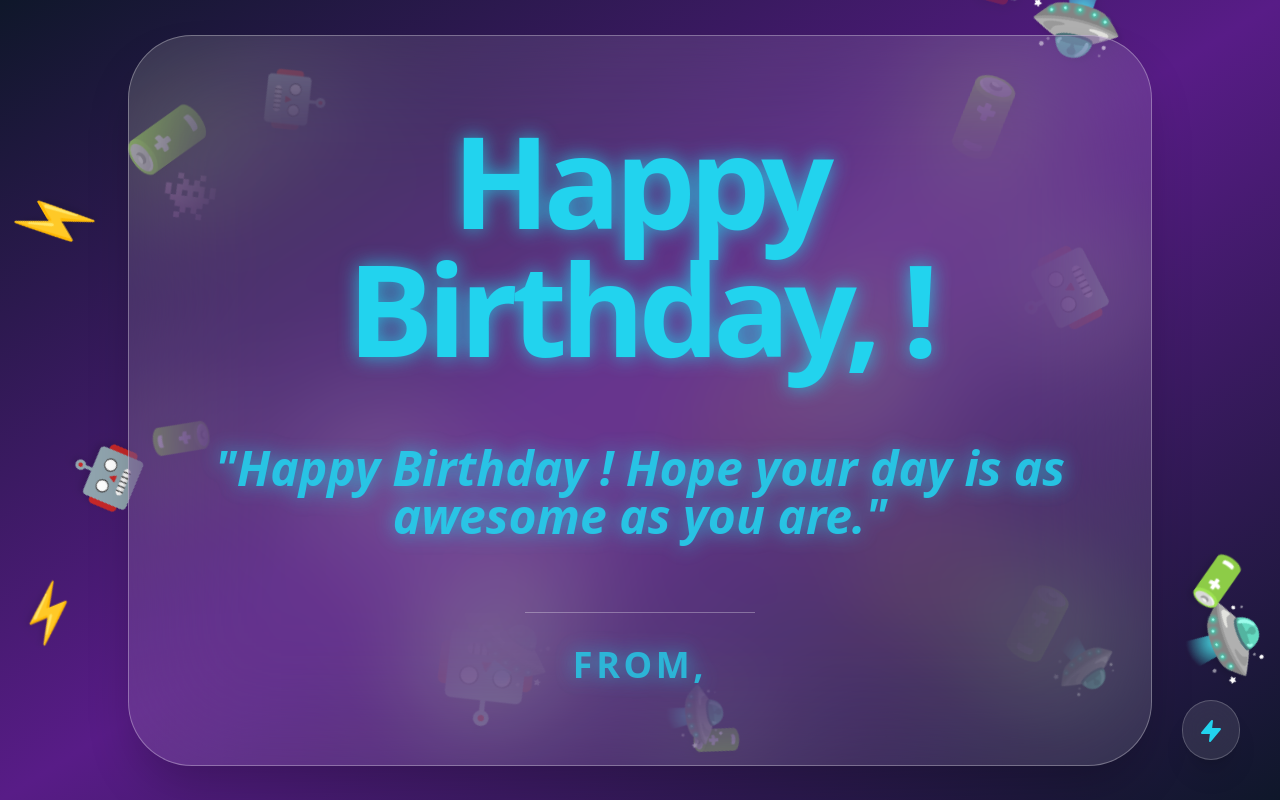
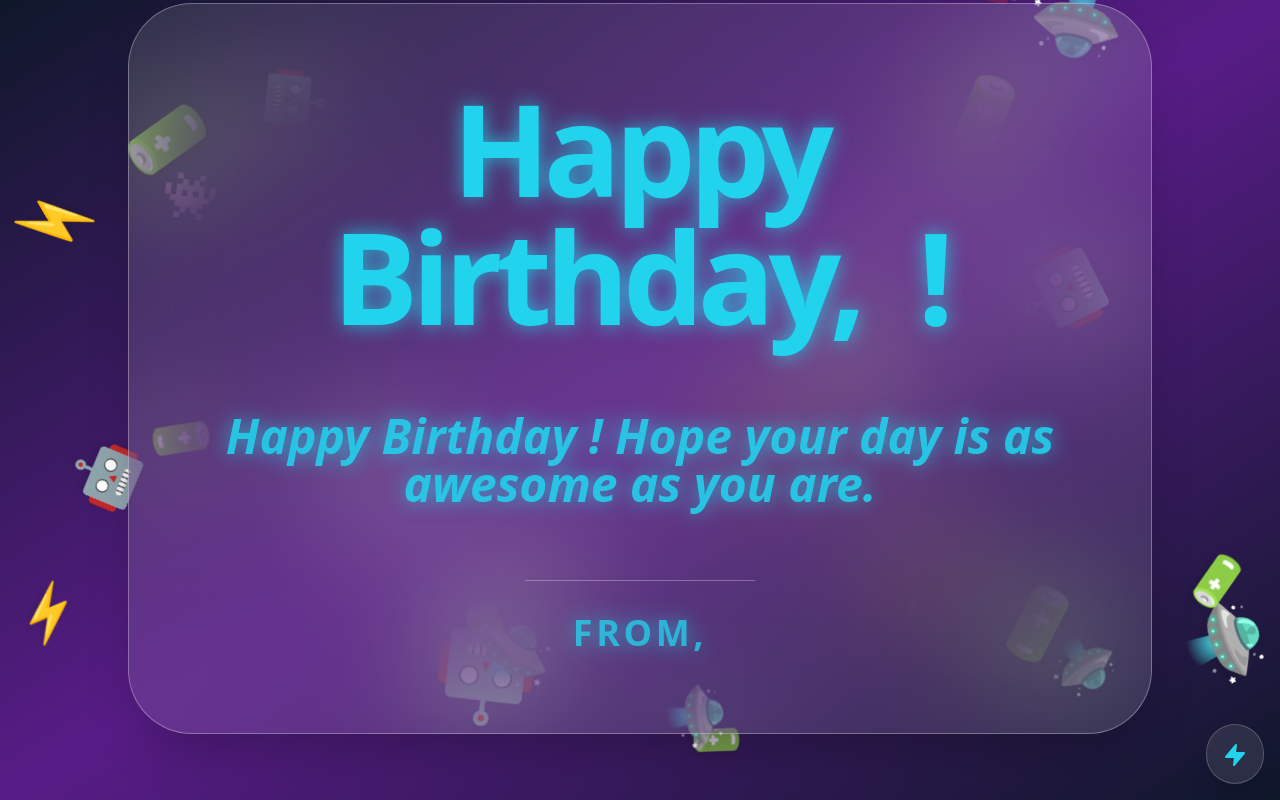
Before and after one commit to Powerbored/site, a SvelteKit app: page /birthday/message in a window 1280 px wide. Built offline with nearby package versions, Linux system fonts and the light colour scheme.

Commit message:
clean up some birthday message styling

```diff
--- a/src/routes/birthday/message/+page.svelte
+++ b/src/routes/birthday/message/+page.svelte
@@ -72,7 +72,7 @@
 ></div>
 
 <div
-    class="fixed inset-0 w-screen h-screen z-[100] {sharedTheme.bg} flex flex-col items-center justify-center overflow-hidden transition-opacity duration-700 m-0 p-0"
+    class="fixed inset-0 w-screen h-screen z-[100] {sharedTheme.bg} flex flex-col items-center justify-center overflow-hidden transition-opacity duration-700 m-0 p-4 pb-20"
     class:opacity-100={ready}
     class:opacity-0={!ready}
 >
@@ -90,18 +90,18 @@
 
     <!-- Content card -->
     <div
-        class="relative z-10 text-center max-w-5xl md:mx-auto space-y-6 md:space-y-10 p-4 md:p-20 rounded-[4rem] bg-white/10 dark:bg-black/20 backdrop-blur-3xl border border-white/30 shadow-2xl hover:bg-white/20 dark:hover:bg-black/30 transition-all duration-700 hover:scale-[1.02] m-4"
+        class="relative z-10 text-center max-w-5xl mx-auto space-y-6 md:space-y-10 p-6 md:p-14 lg:p-20 rounded-[4rem] bg-white/10 dark:bg-black/20 backdrop-blur-3xl border border-white/30 shadow-2xl hover:bg-white/20 dark:hover:bg-black/30 transition-all duration-700 hover:scale-[1.02]"
     >
         <h1
             class="text-6xl md:text-9xl font-black mb-6 {sharedTheme.text} tracking-tighter"
         >
-            Happy Birthday, <br class="md:hidden" />{sharedTo}!
+            Happy Birthday,&ensp;<br class="md:hidden" />{sharedTo}!
         </h1>
 
         <p
             class="text-3xl md:text-5xl font-bold italic opacity-90 {sharedTheme.text} leading-relaxed py-8"
         >
-            "{sharedMessage.replace("{name}", sharedTo)}"
+            {sharedMessage.replace("{name}", sharedTo)}
         </p>
 
         <div class="pt-8 border-t border-white/30 inline-block px-12">
@@ -117,7 +117,7 @@
     <a
         href="/"
         aria-label="Go to home page"
-        class="absolute bottom-6 right-6 md:bottom-10 md:right-10 p-4 bg-white/10 hover:bg-white/25 backdrop-blur-xl rounded-full text-cyan-400 hover:text-cyan-600 transition-all border border-white/20 z-20 shadow-xl hover:scale-110 active:scale-95"
+        class="absolute bottom-4 right-4 p-4 bg-white/10 hover:bg-white/25 backdrop-blur-xl rounded-full text-cyan-400 hover:text-cyan-600 transition-all border border-white/20 z-20 shadow-xl hover:scale-110 active:scale-95"
     >
         <Icon name="lightning-bolt" variant="filled" size={24} />
     </a>
```
